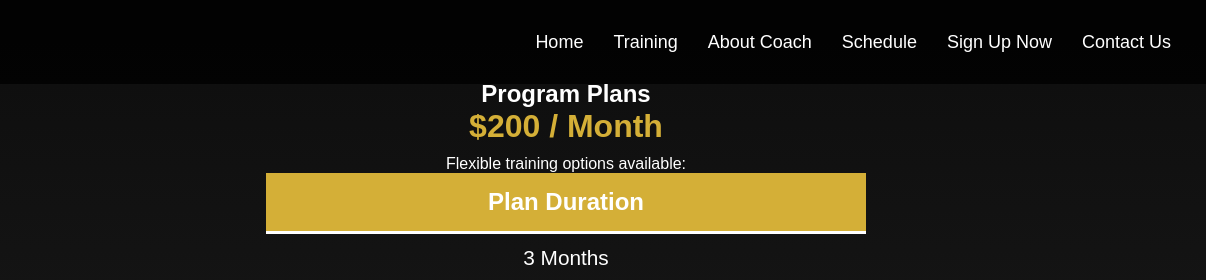
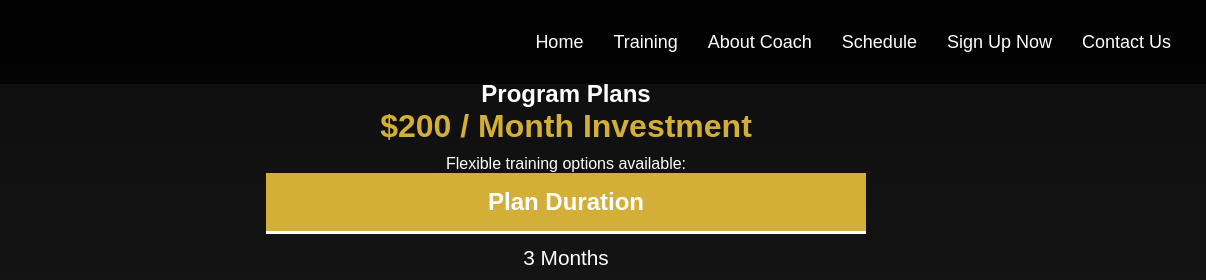
Before and after one commit to BryanH21/SoccerWeb, a plain HTML site: page booknow.html in a window 1280 px wide. Shown: the top 280 px of the page, 74-1280 px from the left. Drawn offline with Linux system fonts and the light colour scheme.

Commit message:
minor changes made

```diff
--- a/booknow.html
+++ b/booknow.html
@@ -41,7 +41,7 @@
     <main>
     <section class="pricing">
         <h1>Program Plans</h1>
-        <h3 style="font-size: 2rem; color: #d4af37; margin-bottom: 10px;">$200 / Month</h3>
+        <h3 style="font-size: 2rem; color: #d4af37; margin-bottom: 10px;">$200 / Month Investment</h3>
         <p>Flexible training options available:</p>
         <table class="pricing-table green-pricing">
             <tr>
```
Also changed, not shown: index.html (+1 -1 lines).
